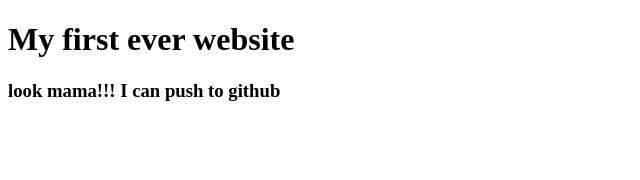
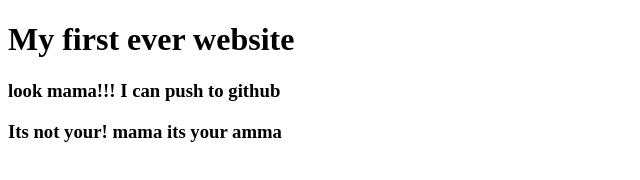
Before and after one commit to joybarmon10/www.joy.com, a plain HTML site: page index.html in a window 1280 px wide. Shown: the whole page, without its empty margins (0-640 px from the left). Drawn offline with Linux system fonts and the light colour scheme.

Commit message:
Update index.html

```diff
--- a/index.html
+++ b/index.html
@@ -10,5 +10,6 @@
     <h1>My first ever website</h1>
 
     <h3>look mama!!! I can push to github</h3>
+    <h3>Its not your! mama its your amma</h3>
   </body>
 </html>
```
